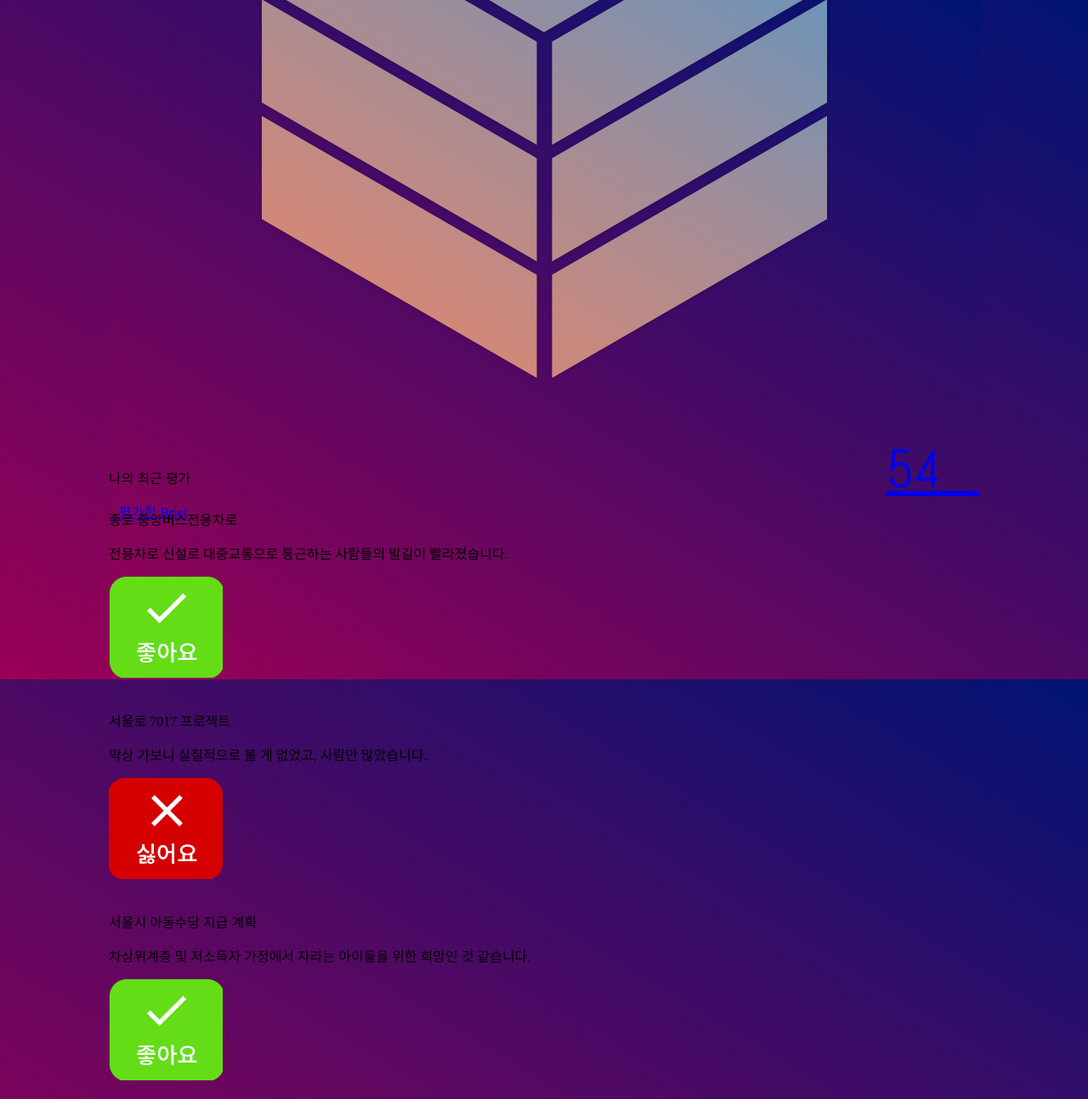
After one commit to Deadline-oneday/Brievey-server, a PHP site: page /stats.php in a window 1280 px wide. The commit adds this page. Shown: the whole page at 85% size. Run offline with PHP 8.4, Linux system fonts and the light colour scheme.

Commit message:
fix signup add stats

```diff
--- /dev/null
+++ b/stats.php
@@ -0,0 +1,55 @@
+<!DOCTYPE HTML>
+<html>
+
+<head>
+    <meta charset="utf8">
+    <link rel="stylesheet" href="assets/css/index.css">
+    <link rel="stylesheet" href="assets/css/stats.css">
+
+</head>
+
+<body>
+    <div class="mobcontainer">
+
+        <div class="titlecontainer">
+            <img src="assets/image/lgo.png" class="logoimage">
+        </div>
+
+
+        <div class="inputcontainer">
+           <p>나의 최근 평가</p>
+        </div>
+
+        <a class="btn" href="login.html" style="width:100%; text-align: left; margin-top: 2vh;">&nbsp;&nbsp;&nbsp;평가한 Brief<p style="display: block; align-self:right; text-align: right; width: 100%; height: 100%; font-family:Abel; font-size: 4rem; margin-top: -10%; margin-bottom: -1%" >54&nbsp;&nbsp;&nbsp;</p></a>
+
+        <div class="statcontainer">
+            <div class="text_c">
+                <p class="texttitle">종로 중앙버스전용차로</p>
+                <p class="textcontent">전용차로 신설로 대중교통으로 통근하는 사람들의 발길이 빨라졌습니다.</p>
+            </div>
+            <img class="marker" src="assets/image/ok.png">
+        </div>
+        <br>
+
+        <div class="statcontainer">
+            <div class="text_c">
+                <p class="texttitle">서울로 7017 프로젝트</p>
+                <p class="textcontent">막상 가보니 실질적으로 볼 게 없었고, 사람만 많았습니다.</p>
+            </div>
+            <img class="marker" src="assets/image/no.png">
+        </div>
+        <br>
+
+        <div class="statcontainer">
+            <div class="text_c">
+                <p class="texttitle">서울시 아동수당 지급 계획</p>
+                <p class="textcontent">차상위계층 및 저소득자 가정에서 자라는 아이들을 위한 희망인 것 같습니다.</p>
+            </div>
+            <img class="marker" src="assets/image/ok.png">
+        </div>
+        <br>
+    </div>
+
+</body>
+
+</html>
```
Also changed, not shown: signUp.php (+44 -0 lines).
